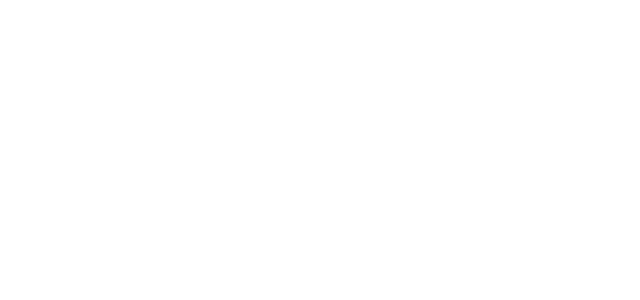
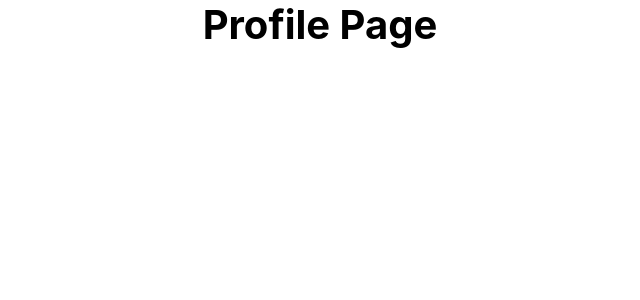
Before and after one commit to WSU-4110/CareConnect, a React (Create React App) app in the folder client/: page /viewProfile in a window 1280 px wide. Before the commit this address had no page. Shown: the top 300 px of the page, without its empty margins (320-960 px from the left). Built offline with nearby package versions, Linux system fonts and the light colour scheme.

Commit message:
Addded ViewProfile in components

```diff
--- a/client/src/App.js
+++ b/client/src/App.js
@@ -6,6 +6,7 @@
 import ForgotPassword from "./components/ForgotPassword";
 import PasswordReset from "./components/PasswordReset";
 import LandingPage from "./components/LandingPage"; // Import your LandingPage component
+import ViewProfile from "./components/ViewProfile"; // Import ViewProfile component
 
 function App() {
   const user = localStorage.getItem("token");
@@ -20,6 +21,7 @@
       <Route path="/users/:id/verify/:token" element={<EmailVerify />} />
       <Route path="/forgot-password" element={<ForgotPassword />} />
       <Route path="/password-reset/:id/:token" element={<PasswordReset />} />
+      <Route path="/viewProfile" element={<ViewProfile />} />
     </Routes>
   );
 }
--- a/client/src/components/LandingPage/index.jsx
+++ b/client/src/components/LandingPage/index.jsx
@@ -21,6 +21,7 @@
             <Link to="/signup">
               <button className={styles["sign-up-button"]}>Sign Up</button>
             </Link>
+
           </div>
         </div>
       </div>
--- a/client/src/components/Main/index.jsx
+++ b/client/src/components/Main/index.jsx
@@ -13,7 +13,7 @@
         <h1>CareConnect</h1>
         <div className={styles.nav_links}>
           <a href="#">Home</a>
-          <a href="#">Profile</a>
+          <a href="/viewProfile">Profile</a>
           <a href="#">Settings</a>
           <a href="#">Booking</a>
           <a href="#">Discussions</a>
--- /dev/null
+++ b/client/src/components/ViewProfile/index.jsx
@@ -0,0 +1,20 @@
+import styles from "./styles.module.css";
+import Main from "../Main";
+import { useEffect, useState } from "react";
+
+const ViewProfile = () => {
+
+    return (
+        <div className= {styles["left-section"]}>
+
+
+<h1>Profile Page</h1>
+
+</div>
+
+
+);
+
+};
+
+export default ViewProfile;
--- /dev/null
+++ b/client/src/components/ViewProfile/styles.module.css
@@ -0,0 +1,7 @@
+.left-section h1 {
+    font-size: 40px;
+    font-weight: bold;
+    margin: 0;
+    align-items: Center;
+    text-align: Center;
+}
```
